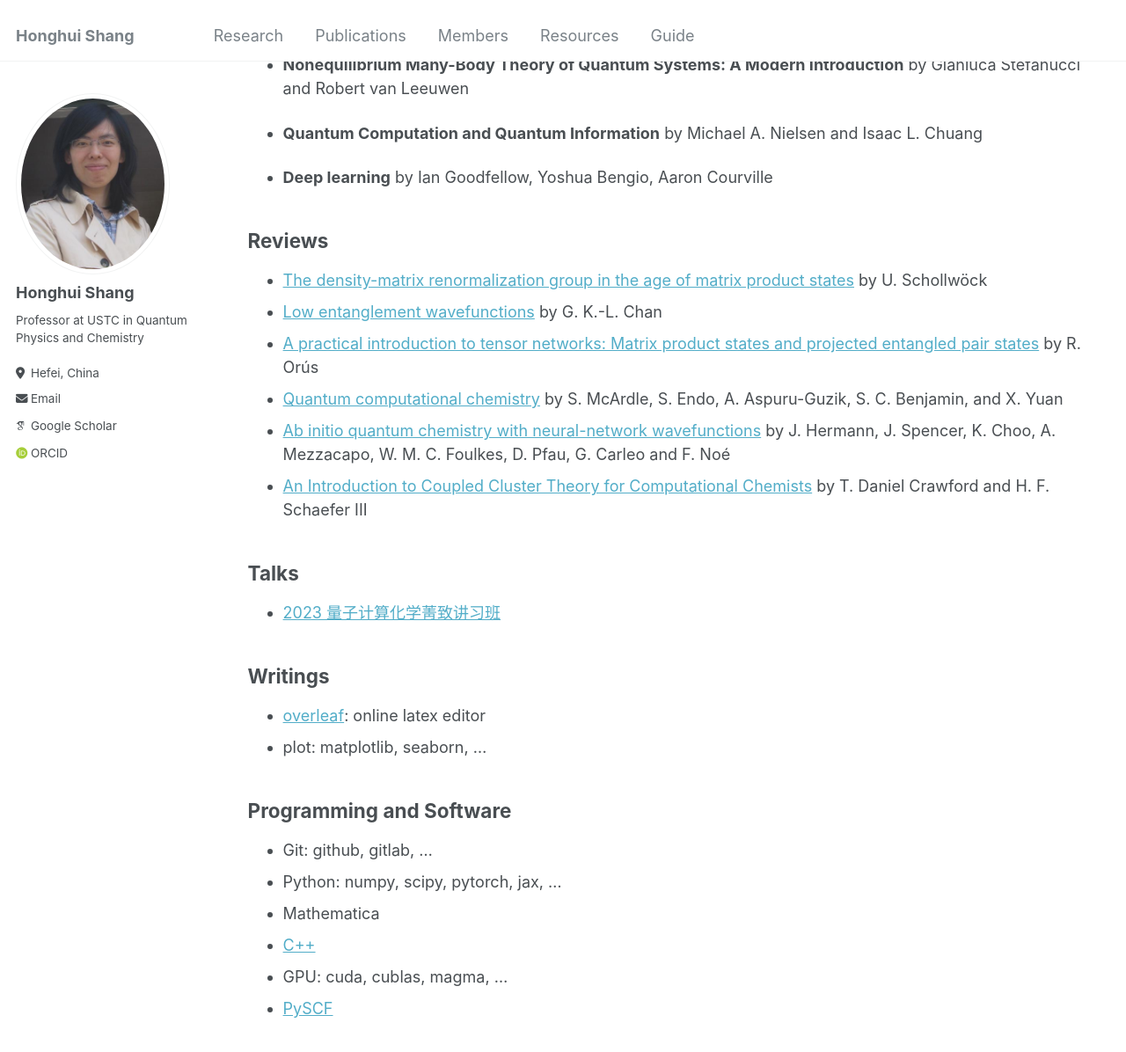
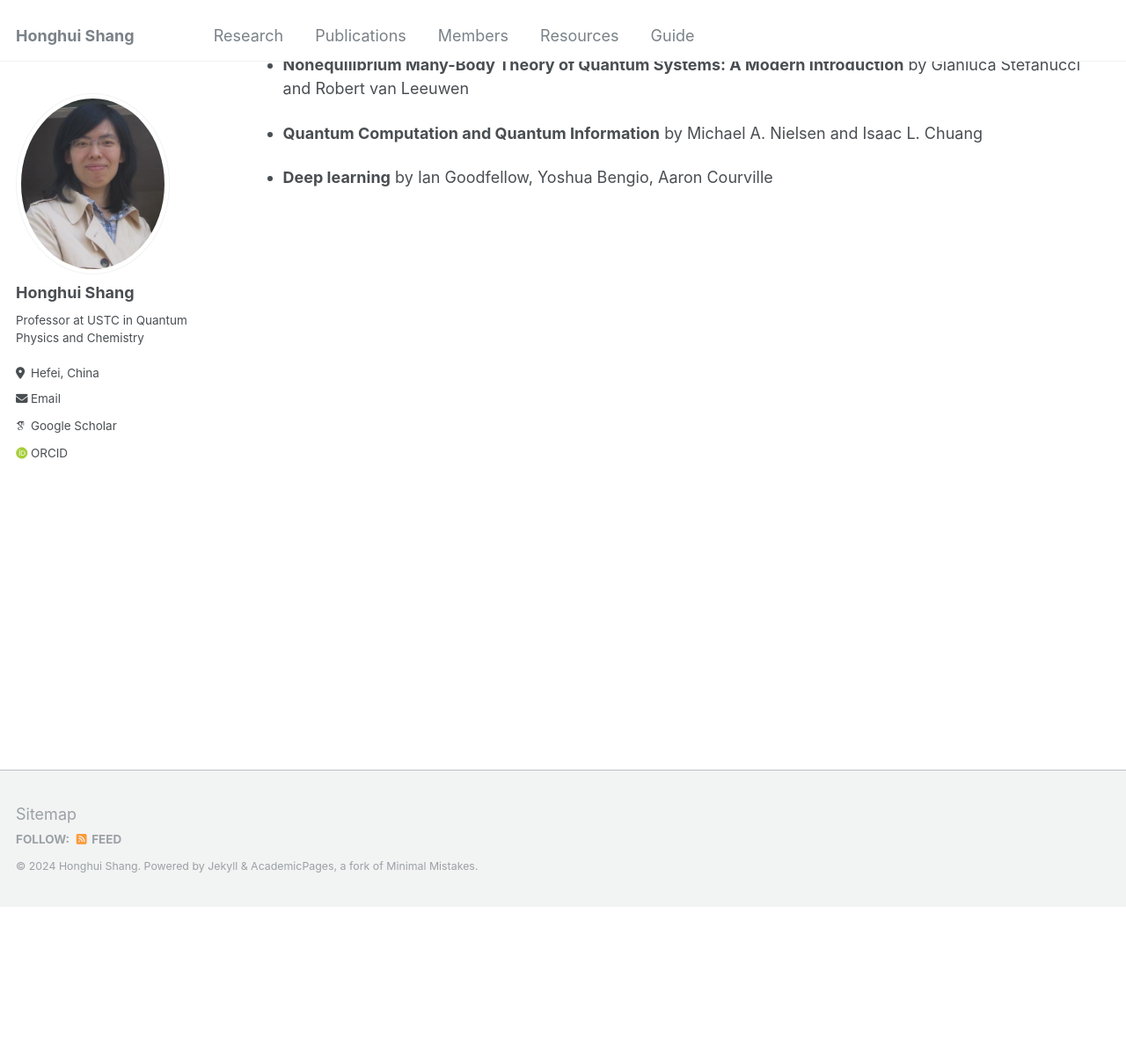
Before and after one commit to CrMomi91/CrMomi91.github.io, a Jekyll site: the page built from _pages/resources.md, in a window 1280 px wide and 1400 px high, scrolled down 369 px. Shown: the top 1196 px of the window at 88% size. Built offline with Jekyll 4.4.1, drawn with Linux system fonts in a browser that asks for light colours; some web fonts are replaced.

Commit message:
Update resources.md

```diff
--- a/_pages/resources.md
+++ b/_pages/resources.md
@@ -18,30 +18,3 @@ author_profile: true
 - **Quantum Computation and Quantum Information** by Michael A. Nielsen and Isaac L. Chuang
 
 - **Deep learning** by Ian Goodfellow, Yoshua Bengio, Aaron Courville
-
-## Reviews
-
-- [The density-matrix renormalization group in the age of matrix product states](https://www.sciencedirect.com/science/article/abs/pii/S0003491610001752) by U. Schollwöck
-- [Low entanglement wavefunctions](https://wires.onlinelibrary.wiley.com/doi/full/10.1002/wcms.1095) by G. K.-L. Chan
-- [A practical introduction to tensor networks: Matrix product states and projected entangled pair states](https://www.sciencedirect.com/science/article/abs/pii/S0003491614001596) by R. Orús
-- [Quantum computational chemistry](https://journals.aps.org/rmp/abstract/10.1103/RevModPhys.92.015003) by S. McArdle, S. Endo, A. Aspuru-Guzik, S. C. Benjamin, and X. Yuan
-- [Ab initio quantum chemistry with neural-network wavefunctions](https://www.nature.com/articles/s41570-023-00516-8) by J. Hermann, J. Spencer, K. Choo, A. Mezzacapo, W. M. C. Foulkes, D. Pfau, G. Carleo and F. Noé
-- [An Introduction to Coupled Cluster Theory for Computational Chemists](https://onlinelibrary.wiley.com/doi/10.1002/9780470125915.ch2) by T. Daniel Crawford and H. F. Schaefer III
-
-## Talks
-
-- [2023 量子计算化学菁致讲习班](https://www.koushare.com/video/videodetail/73730)
-
-## Writings
-
-- [overleaf](https://www.overleaf.com/): online latex editor
-- plot: matplotlib, seaborn, ...
-
-## Programming and Software
-
-- Git: github, gitlab, ...
-- Python: numpy, scipy, pytorch, jax, ...
-- Mathematica
-- [C++](https://en.cppreference.com/w/)
-- GPU: cuda, cublas, magma, ...
-- [PySCF](https://github.com/pyscf/pyscf)
```
